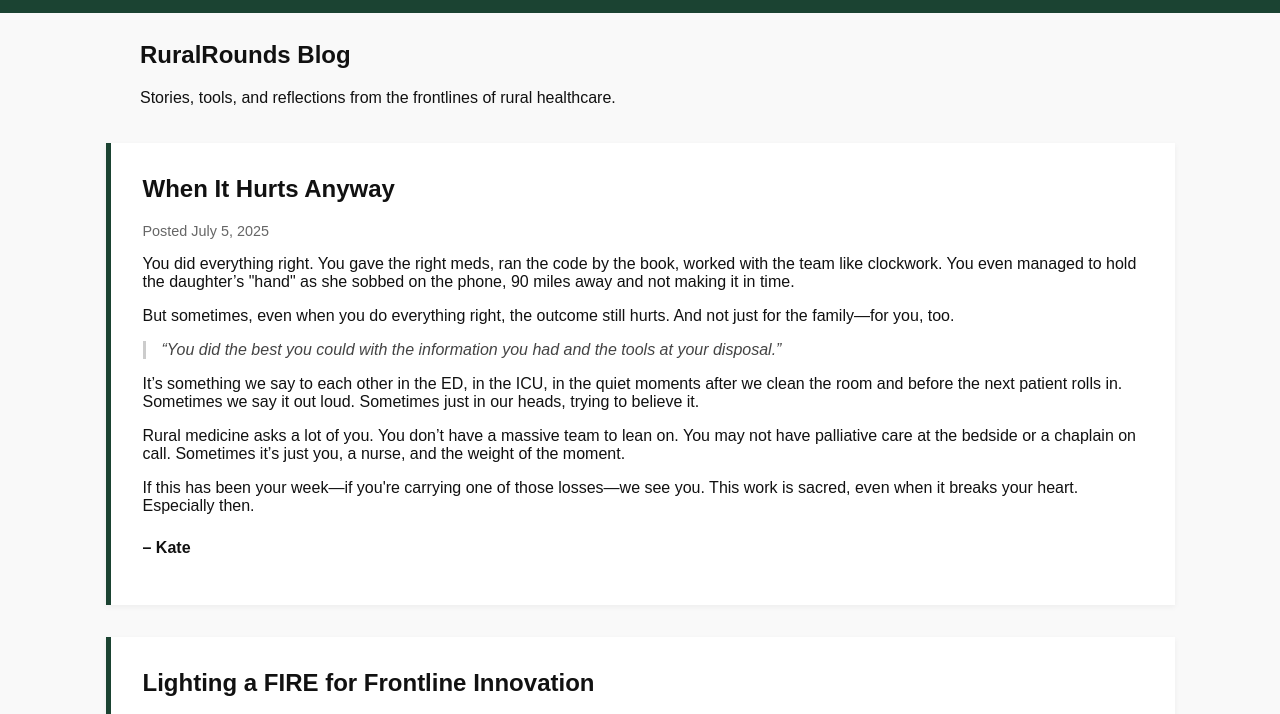
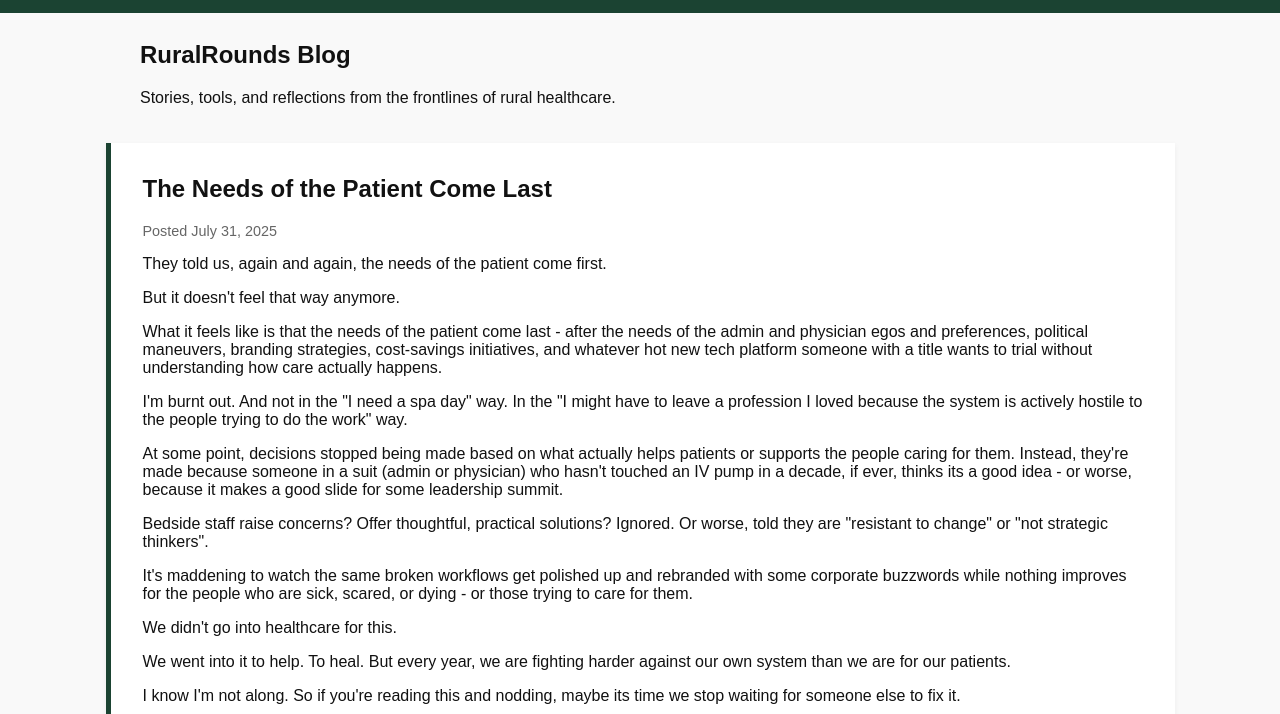
Before and after one commit to KHeise9103/ruralrounds, a plain HTML site: page blog.html in a window 1280 px wide. Shown: the part 67-781 px from the top of the page. Drawn offline with Linux system fonts and the light colour scheme.

Commit message:
Update blog.html

```diff
--- a/blog.html
+++ b/blog.html
@@ -14,6 +14,45 @@
       <h1>RuralRounds Blog</h1>
       <p>Stories, tools, and reflections from the frontlines of rural healthcare.</p>
     </section>
+
+<section class="blog-post">
+  <h2>The Needs of the Patient Come Last</h2>
+  <div class="post-date">Posted July 31, 2025</div>
+  <p>
+    They told us, again and again, the needs of the patient come first.
+  </p>
+  <p>
+    But it doesn't feel that way anymore.
+  </p>
+  <p>
+    What it feels like is that the needs of the patient come last - after the needs of the admin and physician egos and preferences, political maneuvers, branding strategies, cost-savings initiatives, and whatever hot new tech platform someone with a title wants to trial without understanding how care actually happens.
+  </p>
+  <p>
+    I'm burnt out. And not in the "I need a spa day" way. In the "I might have to leave a profession I loved because the system is actively hostile to the people trying to do the work" way.
+  </p>
+  <p>
+    At some point, decisions stopped being made based on what actually helps patients or supports the people caring for them. Instead, they're made because someone in a suit (admin or physician) who hasn't touched an IV pump in a decade, if ever, thinks its a good idea - or worse, because it makes a good slide for some leadership summit.
+  </p>
+  <p>
+    Bedside staff raise concerns? Offer thoughtful, practical solutions? Ignored. Or worse, told they are "resistant to change" or "not strategic thinkers".
+  </p>
+  <p>
+    It's maddening to watch the same broken workflows get polished up and rebranded with some corporate buzzwords while nothing improves for the people who are sick, scared, or dying - or those trying to care for them.
+  </p>
+  <p>
+    We didn't go into healthcare for this.
+  </p>
+  <p>
+    We went into it to help. To heal. But every year, we are fighting harder against our own system than we are for our patients.
+  </p>
+  <p>
+    I know I'm not along. So if you're reading this and nodding, maybe its time we stop waiting for someone else to fix it.
+  </p>
+  <p>
+    Clearly they are not and will not.
+  </p>
+  <p class="post-signoff">– Kate</p>
+</section>
 
 <section class="blog-post">
   <h2>When It Hurts Anyway</h2>
```
